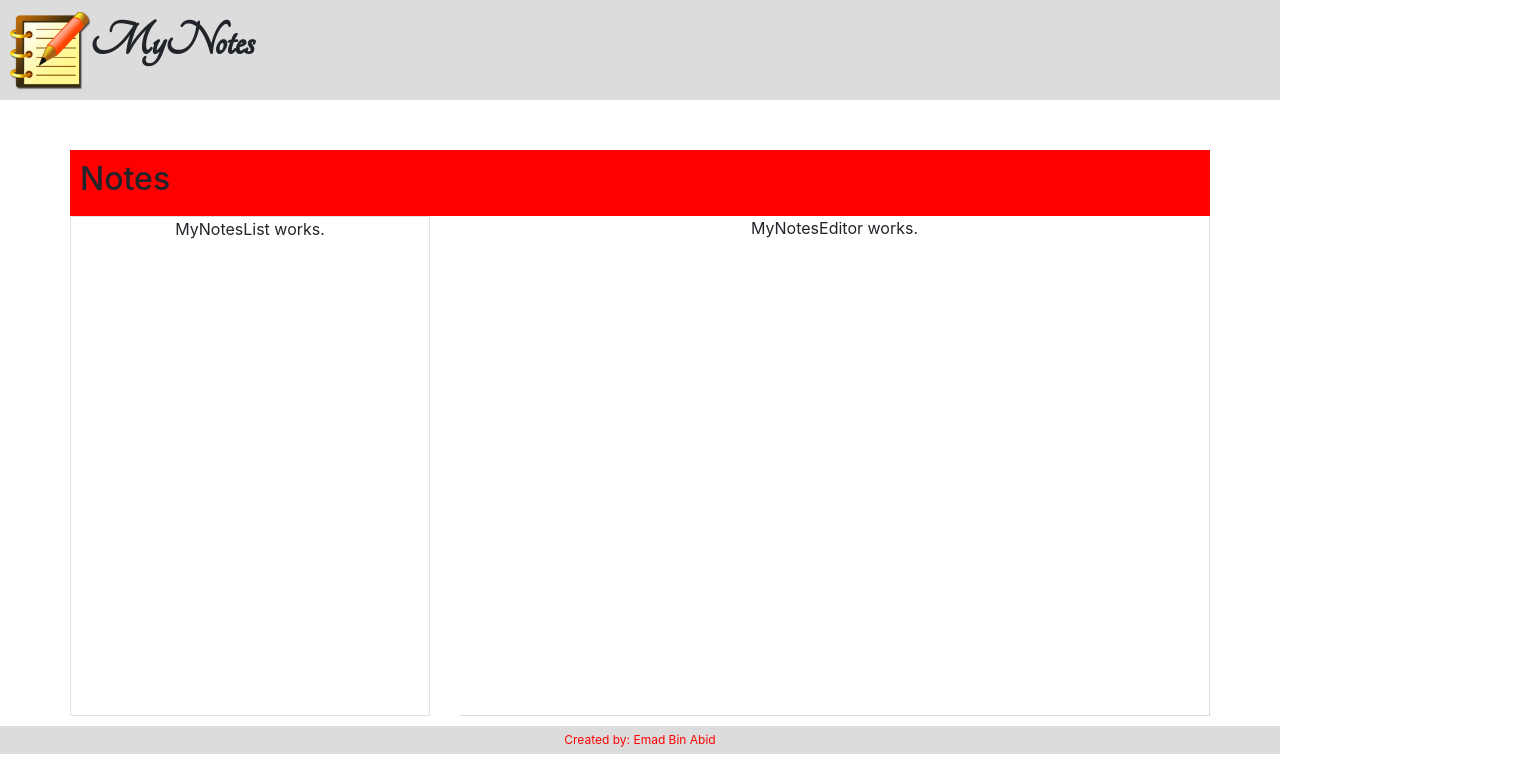
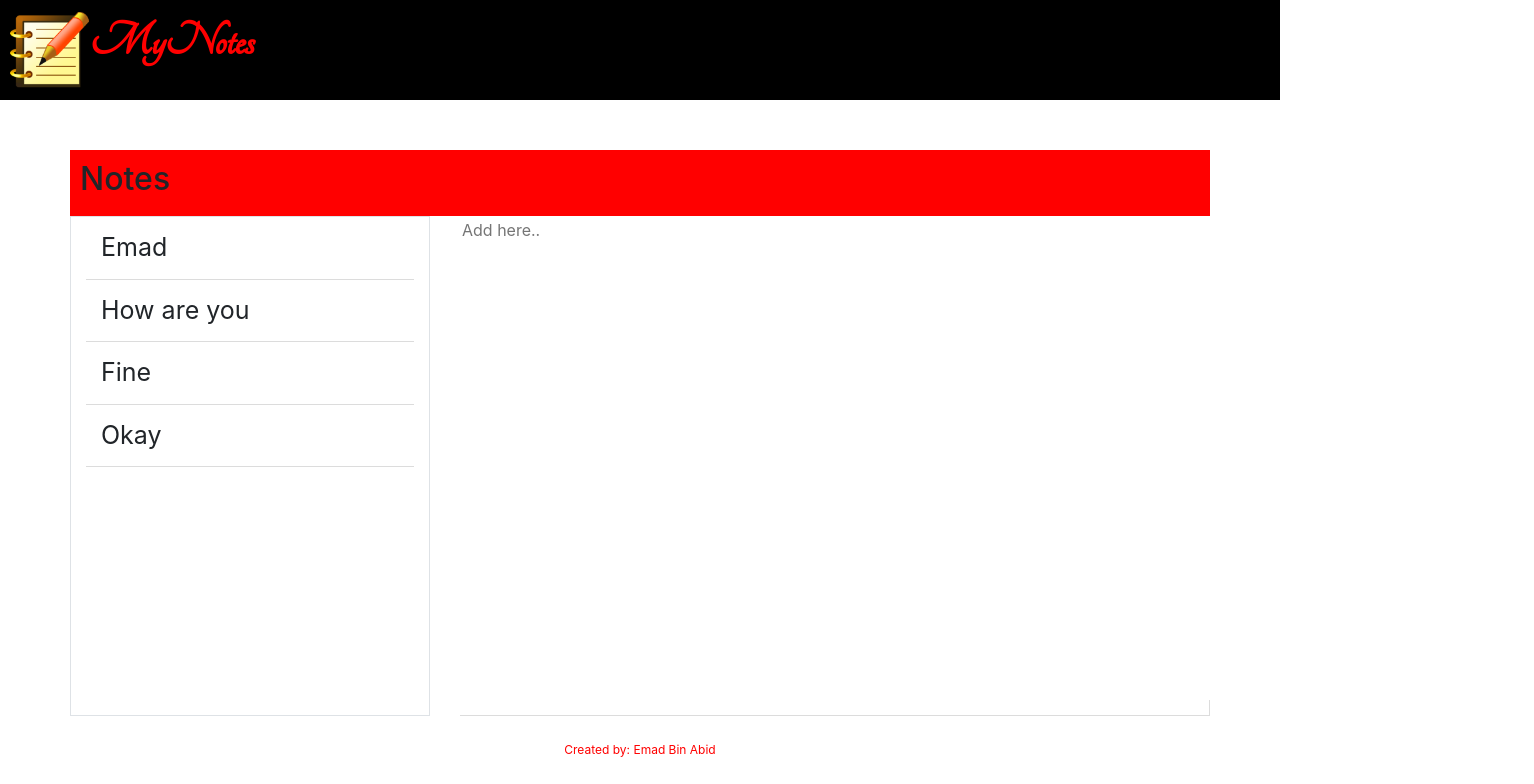
Before and after one commit to EmadBinAbid/ng-my-notes, an Angular app: page / in a window 1280 px wide. Shown: the top 784 px of the page, 1534 px wide, since content can reach past the window. Built offline with nearby package versions, Linux system fonts and the light colour scheme.

Commit message:
Updated.

```diff
--- a/src/app/components/my-notes-editor/my-notes-editor.component.html
+++ b/src/app/components/my-notes-editor/my-notes-editor.component.html
@@ -1,3 +1,5 @@
 <div class="main-div container">
-  MyNotesEditor works.
+
+  <textarea rows="20" cols="103" placeholder="Add here.."></textarea>
+
 </div>
--- a/src/app/components/my-notes-editor/my-notes-editor.component.scss
+++ b/src/app/components/my-notes-editor/my-notes-editor.component.scss
@@ -3,4 +3,17 @@
     height: 500px;
     border-right: 1px solid #dcdcdc;
     border-bottom: 1px solid #dcdcdc;
+    text-align: left;
+    //background-color: red;
+    padding: 0px;
 }
+
+textarea
+{
+    resize: none;
+    border-bottom: none;
+    border-top: none;
+    border-left: none;
+    border-right: none;
+    outline: none;
+}
--- a/src/app/components/my-notes-footer/my-notes-footer.component.scss
+++ b/src/app/components/my-notes-footer/my-notes-footer.component.scss
@@ -1,9 +1,10 @@
 .main-div
 {
     //border: 1px solid green;
-    background-color: #dcdcdc;
+    background-color: white;
     text-align: center;
     color: red;
     font-size: 12px;
     padding: 5px;
+    margin-top: 20px;
 }
--- a/src/app/components/my-notes-header/my-notes-header.component.scss
+++ b/src/app/components/my-notes-header/my-notes-header.component.scss
@@ -1,8 +1,9 @@
 .main-div
 {
     //border: 1px solid green;
-    background-color: #dcdcdc;
+    background-color: black;
     padding: 10px;
+    color: red;
 
 }
 
--- a/src/app/components/my-notes-list/my-notes-list.component.html
+++ b/src/app/components/my-notes-list/my-notes-list.component.html
@@ -1,3 +1,10 @@
 <div class="main-div container border">
-  MyNotesList works.
+  <div class="list-items">
+
+    <div class="item-div">Emad</div>
+    <div class="item-div">How are you</div>
+    <div class="item-div">Fine</div>
+    <div class="item-div">Okay</div>
+
+  </div>
 </div>
--- a/src/app/components/my-notes-list/my-notes-list.component.scss
+++ b/src/app/components/my-notes-list/my-notes-list.component.scss
@@ -1,4 +1,28 @@
 .main-div
 {
     height: 500px;
+    text-align: left;
 }
+
+.item-div
+{
+    //background-color: red;
+    border-bottom: 1px solid #dcdcdc;
+    font-size: 25px;
+    padding: 12px 15px;
+}
+
+.item-div:hover
+{
+    background-color: #dcdcdc;
+    -webkit-animation: fadein 1s; /* Safari, Chrome and Opera > 12.1 */
+       -moz-animation: fadein 1s; /* Firefox < 16 */
+        -ms-animation: fadein 1s; /* Internet Explorer */
+         -o-animation: fadein 1s; /* Opera < 12.1 */
+            animation: fadein 1s;
+}
+
+@-webkit-keyframes fadein {
+    from { opacity: 0.3; }
+    to   { opacity: 1; }
+}
--- a/src/index.html
+++ b/src/index.html
@@ -2,7 +2,7 @@
 <html lang="en">
 <head>
   <meta charset="utf-8">
-  <title>NgMyNotes</title>
+  <title>MyNotes</title>
   <base href="/">
 
   <meta name="viewport" content="width=device-width, initial-scale=1">
```
Also changed, not shown: 2 other files (tests, documents, lock files or other folders).
